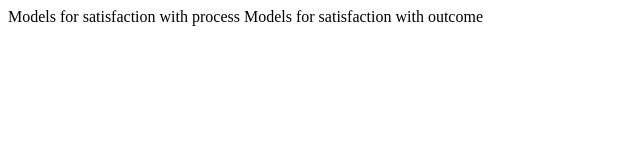
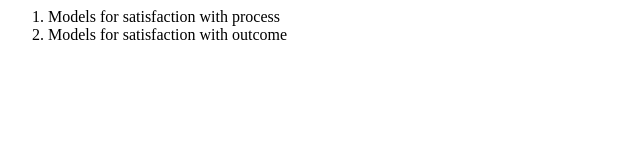
Before and after one commit to SAMFYB/CSCW-Online-Hackathons-Paper-Sup, a plain HTML site: page index.html in a window 1280 px wide. Shown: the whole page, without its empty margins (0-640 px from the left). Drawn offline with Linux system fonts and the light colour scheme.

Commit message:
Update index.html

```diff
--- a/index.html
+++ b/index.html
@@ -1,4 +1,6 @@
 <body>
-  <a ref='./prsat.html'> Models for satisfaction with process </a>
-  <a ref='./ocsat.html'> Models for satisfaction with outcome </a>
+  <ol>
+    <li><a ref='./prsat.html'> Models for satisfaction with process </a></li>
+    <li><a ref='./ocsat.html'> Models for satisfaction with outcome </a></li>
+  </ol>
 </body>
```
